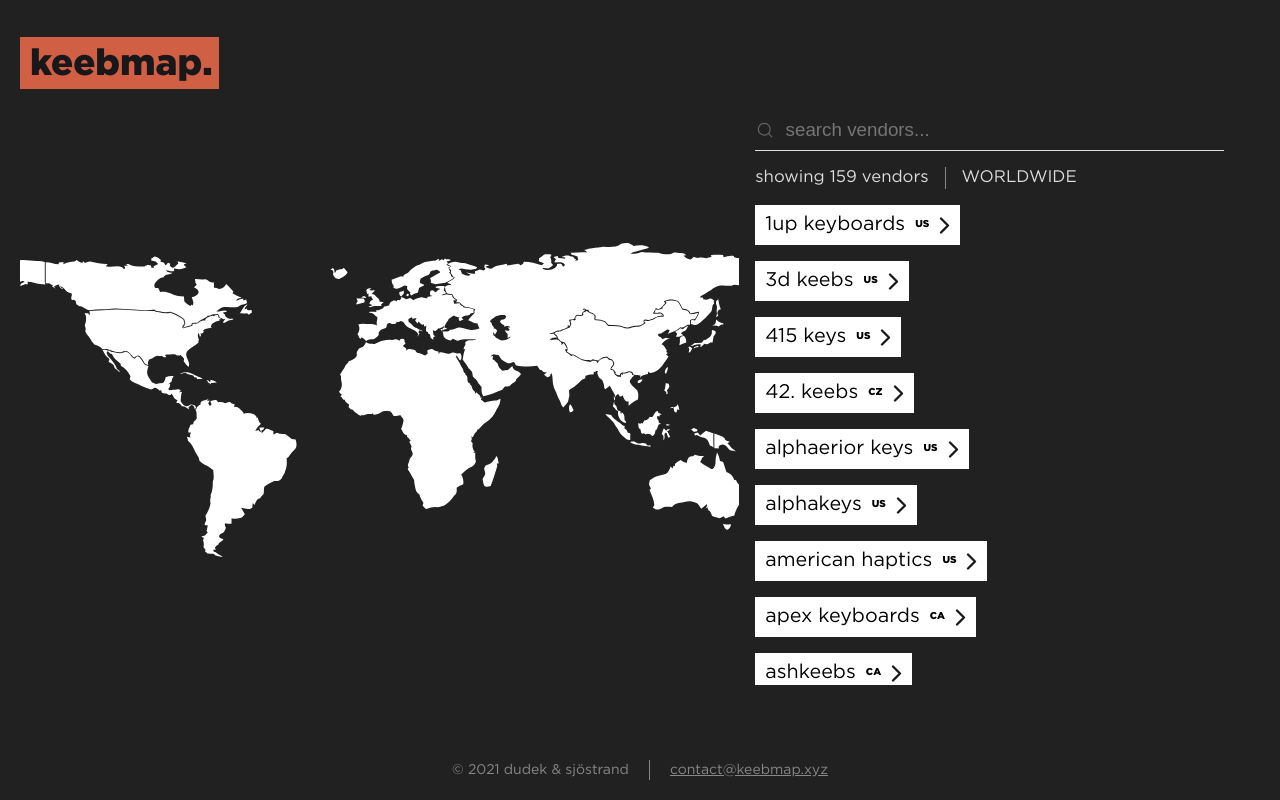
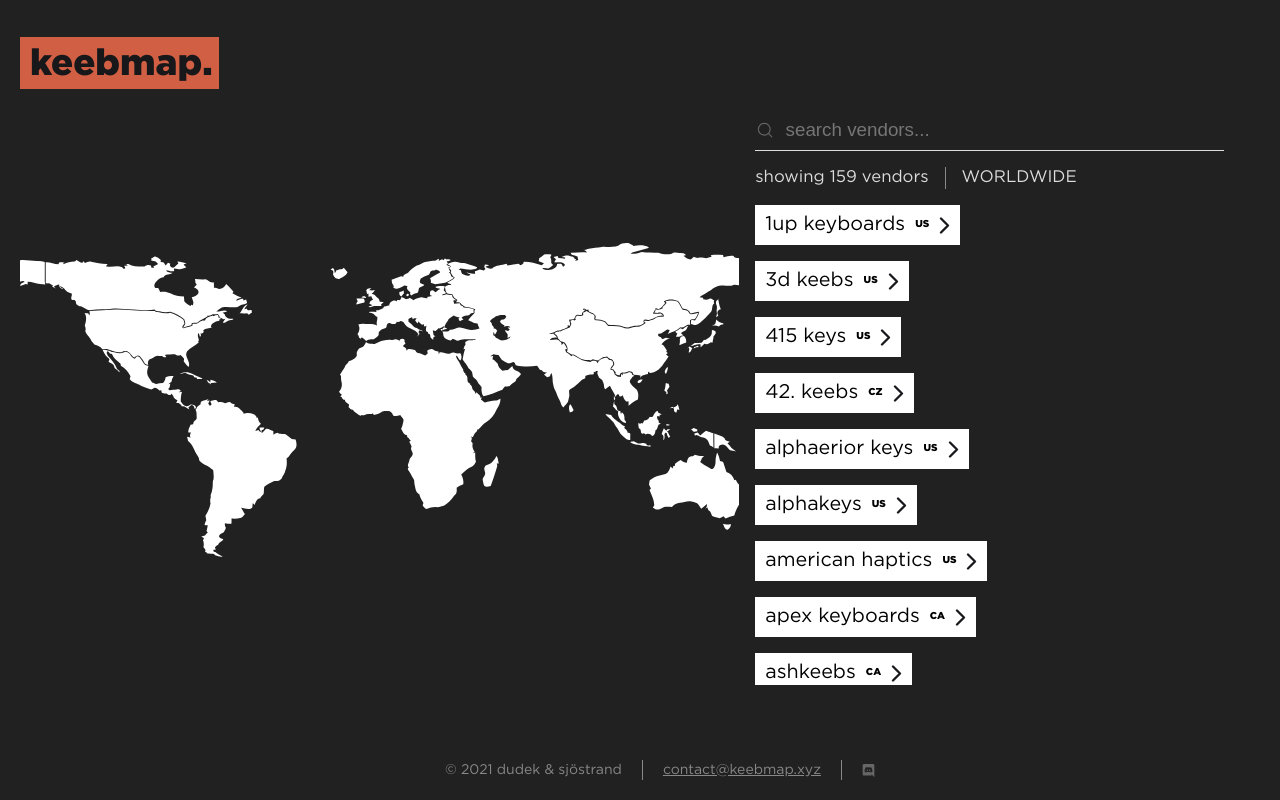
Before and after one commit to dudek-j/KeebMap, a React (Create React App) app: page / in a window 1280 px wide. Built offline with nearby package versions, Linux system fonts and the light colour scheme.

Commit message:
added discord invite icon link

```diff
--- a/src/App/Desktop/Desktop.css
+++ b/src/App/Desktop/Desktop.css
@@ -127,3 +127,8 @@
   height: 50%;
   background-color: #888888;
 }
+
+.DiscordIcon{
+  height: calc(5px + 1vmin);
+  width: calc(5px + 1vmin);
+}
--- a/src/App/Desktop/Desktop.js
+++ b/src/App/Desktop/Desktop.js
@@ -42,6 +42,14 @@
           <p>© 2021 dudek & sjöstrand</p>
           <div className="Blocker" />
           <a href="mailto: contact@keebmap.xyz">contact@keebmap.xyz</a>
+          <div className="Blocker" />
+          <div className="DiscordIcon">
+            <a href="https://discord.gg/AxSjtYAHun">
+            <svg role="img" viewBox="0 0 24 24" xmlns="http://www.w3.org/2000/svg"><title>Keebmap Discord</title><path d="M20.222 0c1.406 0 2.54 1.137 2.607 2.475V24l-2.677-2.273-1.47-1.338-1.604-1.398.67 2.205H3.71c-1.402 0-2.54-1.065-2.54-2.476V2.48C1.17 1.142 2.31.003 3.715.003h16.5L20.222 0zm-6.118 5.683h-.03l-.202.2c2.073.6 3.076 1.537 3.076 1.537-1.336-.668-2.54-1.002-3.744-1.137-.87-.135-1.74-.064-2.475 0h-.2c-.47 0-1.47.2-2.81.735-.467.203-.735.336-.735.336s1.002-1.002 3.21-1.537l-.135-.135s-1.672-.064-3.477 1.27c0 0-1.805 3.144-1.805 7.02 0 0 1 1.74 3.743 1.806 0 0 .4-.533.805-1.002-1.54-.468-2.14-1.404-2.14-1.404s.134.066.335.2h.06c.03 0 .044.015.06.03v.006c.016.016.03.03.06.03.33.136.66.27.93.4.466.202 1.065.403 1.8.536.93.135 1.996.2 3.21 0 .6-.135 1.2-.267 1.8-.535.39-.2.87-.4 1.397-.737 0 0-.6.936-2.205 1.404.33.466.795 1 .795 1 2.744-.06 3.81-1.8 3.87-1.726 0-3.87-1.815-7.02-1.815-7.02-1.635-1.214-3.165-1.26-3.435-1.26l.056-.02zm.168 4.413c.703 0 1.27.6 1.27 1.335 0 .74-.57 1.34-1.27 1.34-.7 0-1.27-.6-1.27-1.334.002-.74.573-1.338 1.27-1.338zm-4.543 0c.7 0 1.266.6 1.266 1.335 0 .74-.57 1.34-1.27 1.34-.7 0-1.27-.6-1.27-1.334 0-.74.57-1.338 1.27-1.338z"
+            fill='#666666'
+            /></svg>
+            </a>
+          </div>
         </div>
       </div>
     </div>
```
Also changed, not shown: 1 other file (tests, documents, lock files or other folders).
